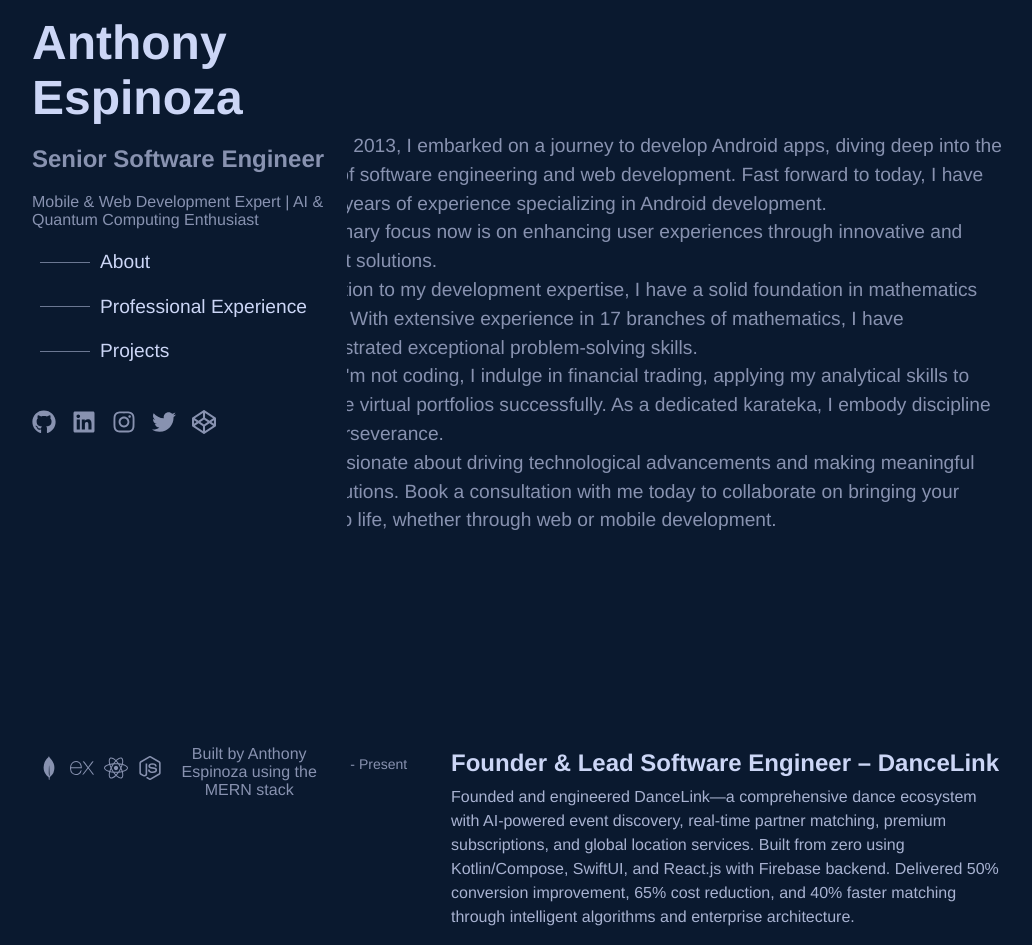
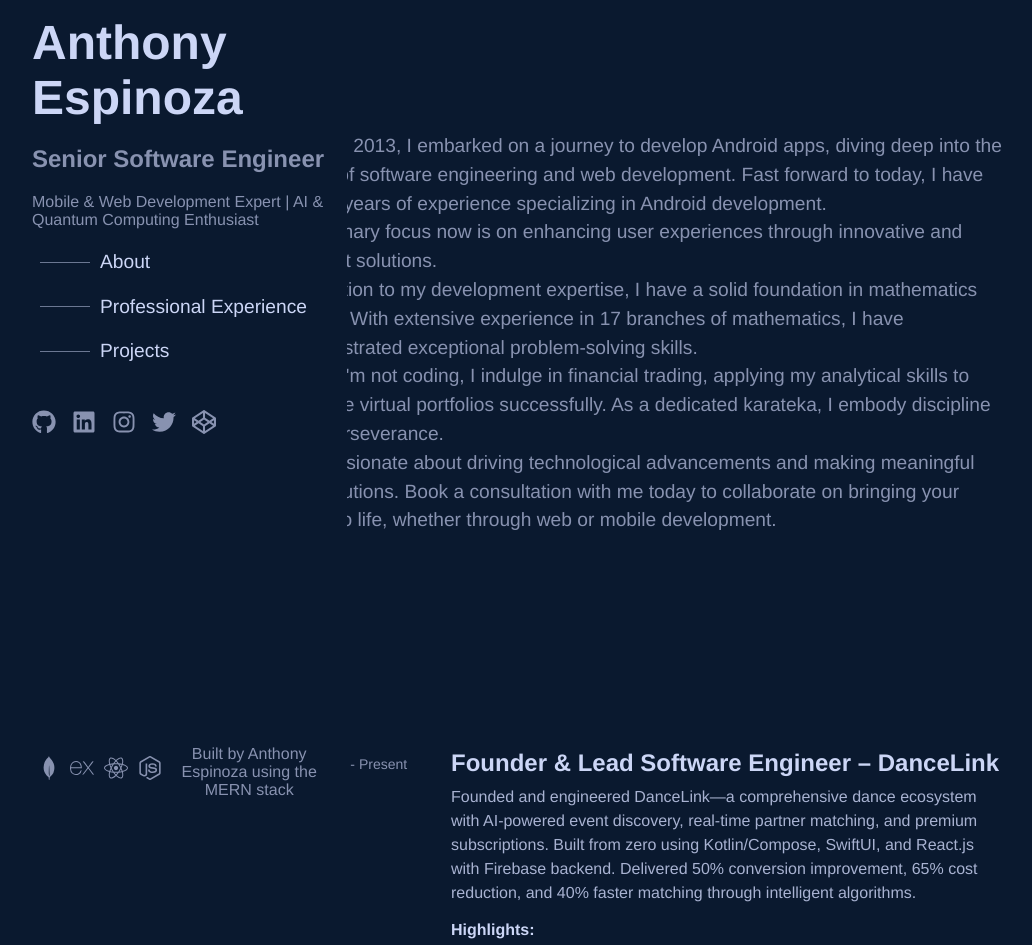
Before and after one commit to TonyStarkWiz/MyProtfolioWebsite, a React (Create React App) app in the folder client/: page / in a window 1280 px wide. Shown: the top 945 px of the page, without its empty margins (175-1207 px from the left). Built offline with nearby package versions, Linux system fonts and the light colour scheme; the HTML template or start-up script is replaced by a standard one.

Commit message:
Condense DanceLink summary to exactly 40 words

```diff
--- a/client/src/App.js
+++ b/client/src/App.js
@@ -28,7 +28,7 @@ const Experience = () => (
           </a>
         </h3>
         <p>
-          Founded and engineered DanceLink—a comprehensive dance ecosystem with AI-powered event discovery, real-time partner matching, premium subscriptions, and global location services. Built from zero using Kotlin/Compose, SwiftUI, and React.js with Firebase backend. Delivered 50% conversion improvement, 65% cost reduction, and 40% faster matching through intelligent algorithms and enterprise architecture.
+          Founded and engineered DanceLink—a comprehensive dance ecosystem with AI-powered event discovery, real-time partner matching, and premium subscriptions. Built from zero using Kotlin/Compose, SwiftUI, and React.js with Firebase backend. Delivered 50% conversion improvement, 65% cost reduction, and 40% faster matching through intelligent algorithms.
         </p>
         <h4>Highlights:</h4>
         <ul>
```
Also changed, not shown: 1 other file (tests, documents, lock files or other folders).
